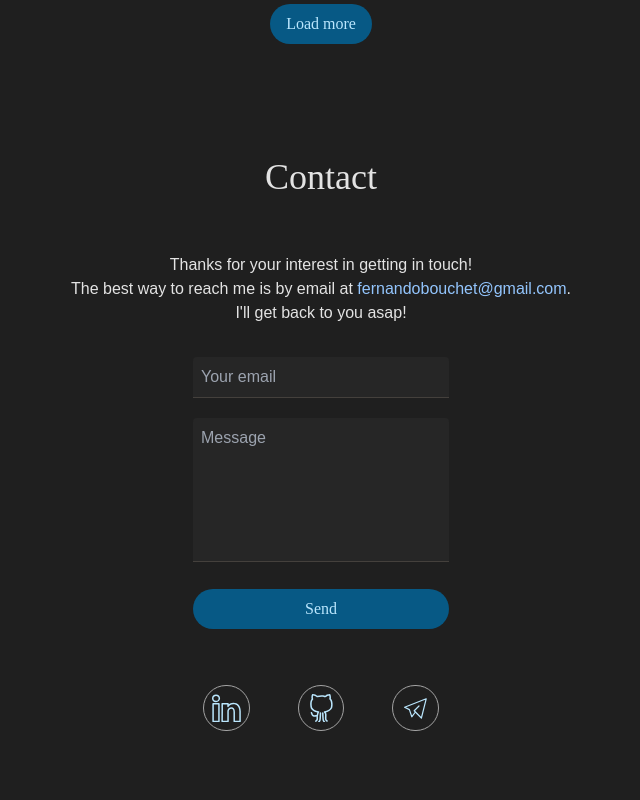
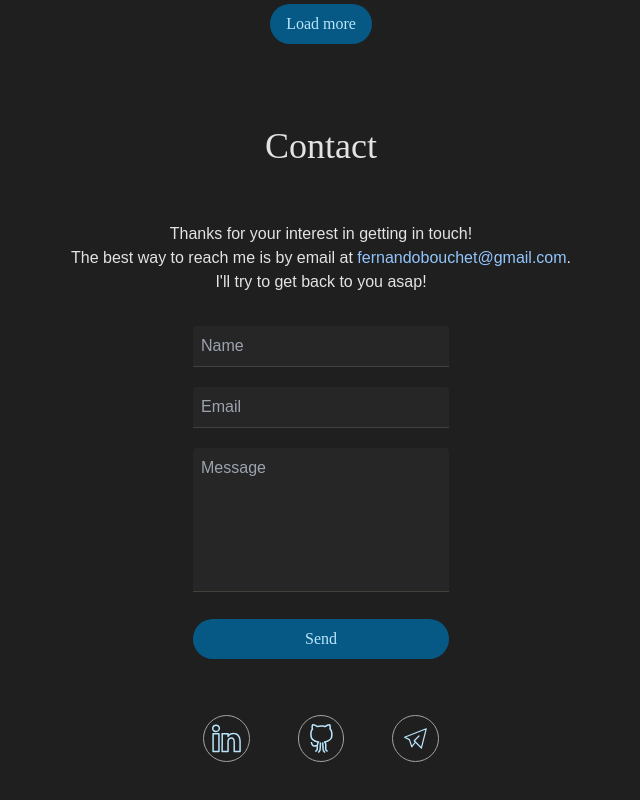
Before and after one commit to fernandobouchet/fernandobouchet.github.io, a React (Vite) app: page / in a window 1280 px wide. Shown: the part 1984-2784 px from the top of the page, without its empty margins (319-959 px from the left). Built offline with nearby package versions, Linux system fonts and the light colour scheme; a web font is replaced by a local one.

Commit message:
Updates to 'Contact'

```diff
--- a/src/components/Contact.jsx
+++ b/src/components/Contact.jsx
@@ -23,7 +23,7 @@ const Contact = () => {
             .
           </p>
           <p className="text-sm md:text-base max-w-2xl text-center font-light">
-            I'll get back to you asap!
+            I'll try to get back to you asap!
           </p>
           <div>
             <form
@@ -43,12 +43,22 @@ const Contact = () => {
                 name="_subject"
                 value="Message from your website!"
               />
+              <label htmlFor="name">
+                <input
+                  required
+                  className="bg-neutral-800 p-2 border-b border-stone-700 w-full rounded-t focus:rounded-b focus:outline-none focus:ring-1 focus:ring-sky-700 valid:border-sky-700"
+                  type="text"
+                  placeholder="Name"
+                  name="name"
+                  id="name"
+                />
+              </label>
               <label htmlFor="email">
                 <input
                   required
                   className="bg-neutral-800 p-2 border-b border-stone-700 w-full rounded-t focus:rounded-b focus:outline-none focus:ring-1 focus:ring-sky-700 valid:border-sky-700"
                   type="email"
-                  placeholder="Your email"
+                  placeholder="Email"
                   name="email"
                   id="email"
                 />
```
